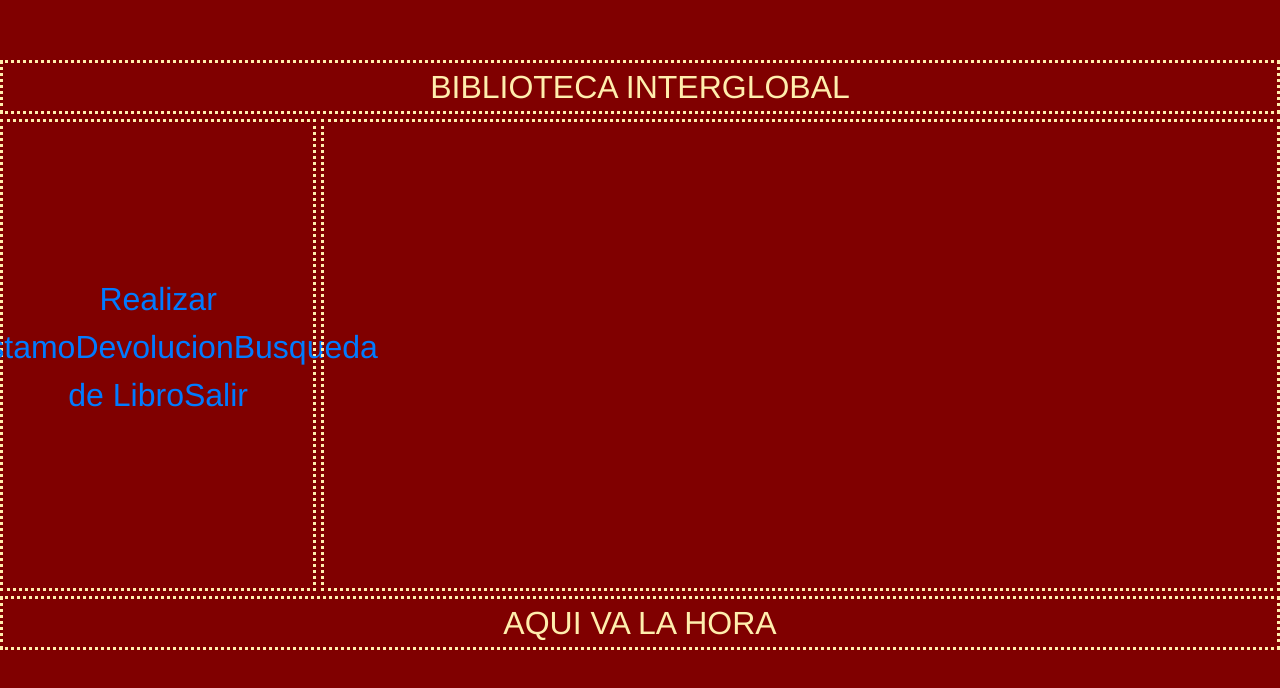
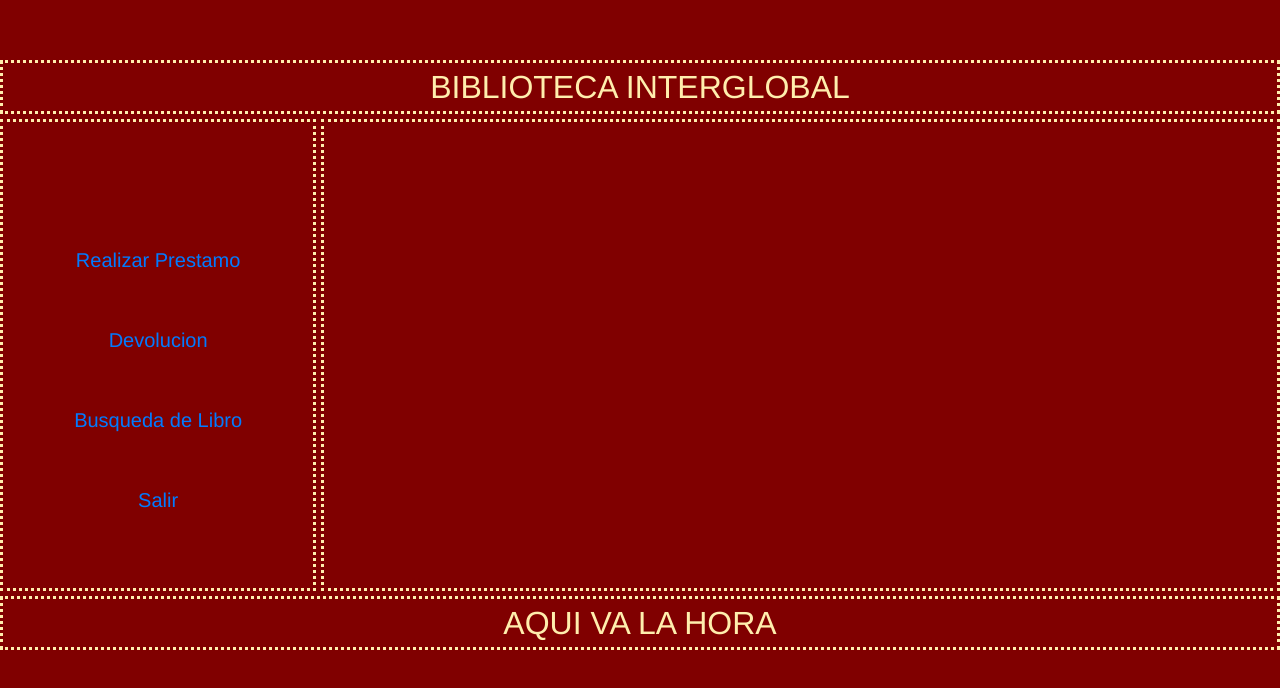
Before and after one commit to betangaranga/interglobal, a Vue app: page /#/principal in a window 1280 px wide. Shown: the top 688 px of the page. Built offline with nearby package versions, Linux system fonts and the light colour scheme; no server answers; sample sign-in values are in the browser's storage.

Commit message:
Se estiiza el menu

```diff
--- a/src/components/Principal.vue
+++ b/src/components/Principal.vue
@@ -4,12 +4,19 @@
 BIBLIOTECA INTERGLOBAL
     </div>
     <div class="menu">
-      <p>
+<ul>
+<li>
          <router-link to="/principal/Hijo">Realizar Prestamo</router-link>
-         <router-link to="/principal/devolucion">Devolucion</router-link>
-         <router-link to="/principal/Buscar">Busqueda de Libro</router-link>
+</li>
+         <li><router-link to="/principal/devolucion">Devolucion</router-link>
+</li>
+<li>         <router-link to="/principal/Buscar">Busqueda de Libro</router-link>
+</li>
+<li>
 <a href="#" v-on:click="logout">Salir</a>
-       </p>
+</li>
+</ul>
+
     </div>
     <div class="contenido">
       <router-view></router-view>
@@ -56,6 +63,21 @@ export default {
   grid-gap: 5px;
   grid-template-columns: repeat(12,1fr);
   grid-template-rows: repeat(12,1fr);
+
+
+}
+ul{
+  margin: auto;
+  text-decoration: none;
+  list-style: none;
+text-align: center;
+font-size: 20px;
+padding: 10px;
+}
+li{
+  margin-top:50px;
+text-decoration: none;
+font-style: normal;
 }
 
 .header {
```
